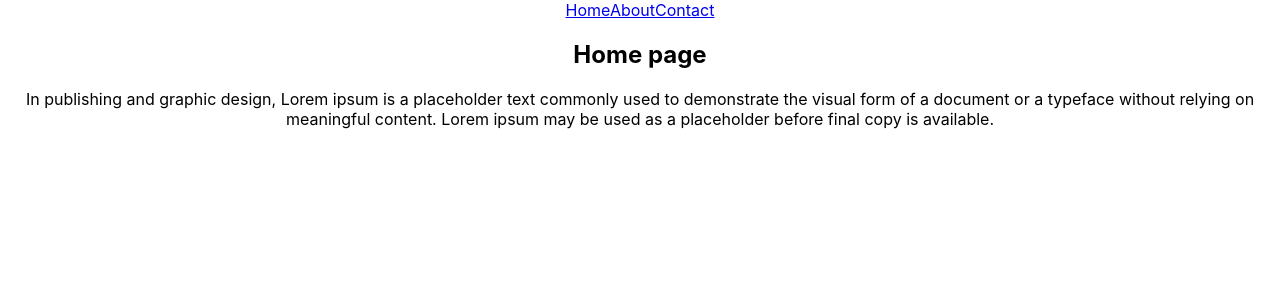
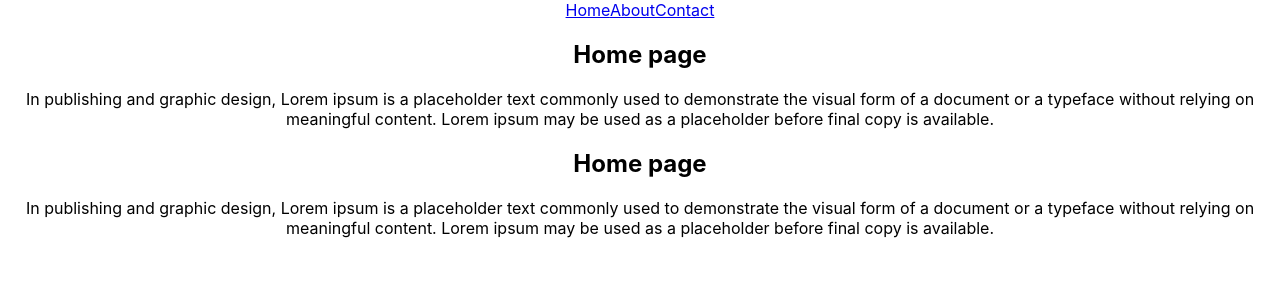
Before and after one commit to SEBPO-Shahin/deploy, a React (Create React App) app: page / in a window 1280 px wide. Shown: the top 300 px of the page. Built offline with nearby package versions, Linux system fonts and the light colour scheme.

Commit message:
Exact index added

```diff
--- a/src/App.js
+++ b/src/App.js
@@ -17,11 +17,14 @@
           </nav>
         </header>
         <Routes>
-          <Route index element={<Home />} />
+          <Route index exact element={<Home />} />
           <Route path="/about" element={<About />} />
           <Route path="/contact" element={<Contact />} />
         </Routes>
       </BrowserRouter>
+      <main>
+        <Home />
+      </main>
     </div>
   );
 }
```
